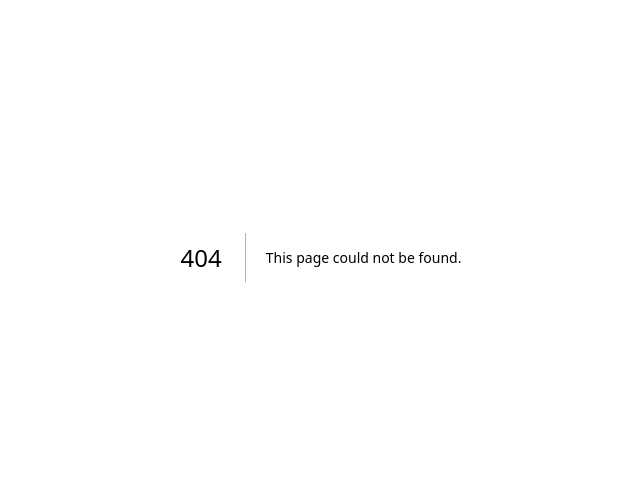
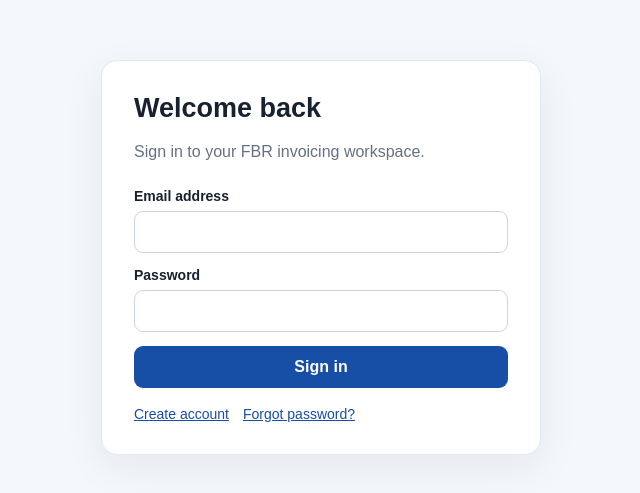
Before and after one commit to meetaliabbas/digital-Invoicing, a Next.js app in the folder github-patch/web-app/: page /login in a window 1280 px wide. Before the commit this address had no page. Shown: the part 143-636 px from the top of the page, without its empty margins (319-959 px from the left). Built offline with nearby package versions, Linux system fonts and the light colour scheme.

Commit message:
Add files via upload

```diff
--- /dev/null
+++ b/github-patch/web-app/src/app/login/page.tsx
@@ -0,0 +1,18 @@
+import Link from "next/link";
+import { AuthForm } from "@/components/auth-form";
+
+export default async function LoginPage({
+  searchParams,
+}: {
+  searchParams: Promise<{ next?: string; message?: string }>;
+}) {
+  const params = await searchParams;
+  const next = params.next?.startsWith("/") && !params.next.startsWith("//") ? params.next : "/dashboard";
+  return <main className="shell"><section className="panel">
+    <h1>Welcome back</h1>
+    <p className="muted">Sign in to your FBR invoicing workspace.</p>
+    {params.message && <p className="notice">{params.message}</p>}
+    <AuthForm mode="login" nextPath={next} />
+    <div className="links"><Link href="/signup">Create account</Link><Link href="/forgot-password">Forgot password?</Link></div>
+  </section></main>;
+}
```
